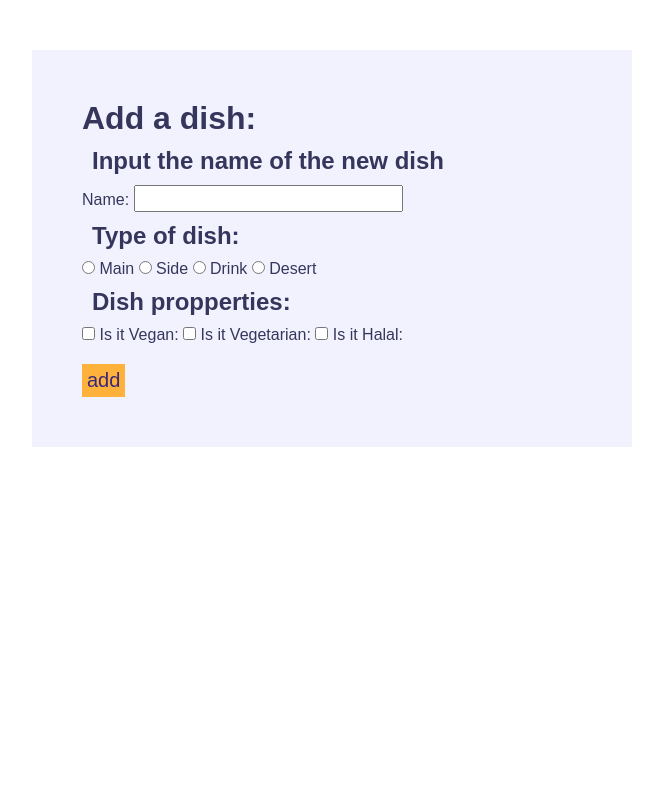
After one commit to AnuraagDeshpande/Undercooked-Website, a PHP site: page /add.html in a window 1280 px wide. The commit adds this page. Shown: the whole page, without its empty margins (18-681 px from the left). Run offline with PHP 8.4, Linux system fonts and the light colour scheme.

Commit message:
food insertion form added

```diff
--- /dev/null
+++ b/public_html/add.html
@@ -0,0 +1,100 @@
+<!DOCTYPE html>
+<html lang="en">
+    <head>
+        <meta charset="UTF-8">
+        <meta name="viewport" content="width=device-width, initial-scale=1.0">
+        <title>Undercooked Website</title>
+        <link href="styles.css" rel="stylesheet"/>
+        <style>
+            /* Hide all sections by default */
+            .section {
+                display: none;
+            }
+
+            /* Show section when the corresponding radio button is checked */
+            input[type="radio"]#main:checked ~ .main,
+            input[type="radio"]#side:checked ~ .side,
+            input[type="radio"]#drink:checked ~ .drink,
+            input[type="radio"]#desert:checked ~ .desert,
+            input[type="radio"]#main:checked ~ .nond,
+            input[type="radio"]#side:checked ~ .nond,
+            input[type="radio"]#desert:checked ~ .nond {
+                display: block;
+            }
+
+            /* Style for form sections */
+            .section {
+                padding: 10px;
+                margin: 10px 0;
+            }
+        </style>
+    </head>
+
+    <body>
+        <form  method="POST" class="db_query secondary">
+            <h1>Add a dish:</h1>
+            <!--The user has to input the name-->
+            <h2>Input the name of the new dish</h2>
+            <label for="name">Name:</label>
+            <input type="text" name="name" id="name" required minlength="5" maxlength="100">
+            <!--Here the user can select the dish type-->
+            <h2>Type of dish:</h2>
+            <input type="radio" name="dish_type" id="main" value="main" onclick="index.html">
+            <label for="main">Main</label>
+            <input type="radio" name="dish_type"  id="side" value="side">
+            <label for="side">Side</label>
+            <input type="radio" name="dish_type"  id="drink" value="drink">
+            <label for="drink">Drink</label>
+            <input type="radio" name="dish_type"  id="desert" value="desert">
+            <label for="desert">Desert</label>
+            <!--The user can set the basic dish charasteristics-->
+            <h2>Dish propperties:</h2>
+            <input type="checkbox" name="vegan" id="vegan">
+            <label for="vegan">Is it Vegan:</label>
+            <input type="checkbox" name="vegetarian" id="vegetarian">
+            <label for="vegetarian">Is it Vegetarian:</label>
+            <input type="checkbox" name="halal" id="halal">
+            <label for="halal">Is it Halal:</label>
+            <!--Some stuff is specific  to the type of the dish-->
+            <!--DRINK-->
+            <div class="drink section background">
+                <input type="checkbox" name="cold" id="cold">
+                <label for="cold">Cold</label>
+                <input type="checkbox" name="hot" id="hot">
+                <label for="hot">Hot</label>
+            </div>
+            <!--ELSE-->
+            <div class="nond section background">
+                <input type="checkbox" name="bowl" id="bowl">
+                <label for="bowl">Bowl</label>
+                <input type="checkbox" name="plate" id="plate">
+                <label for="plate">Plate</label>
+            </div>
+            <!--MAIN-->
+            <div class="main section background">
+                <input type="checkbox" name="meat" id="meat">
+                <label for="meat">Meat</label>
+                <input type="checkbox" name="fish" id="fish">
+                <label for="fish">Fish</label>
+                <input type="checkbox" name="chicken" id="chicken">
+                <label for="chicken">Chicken</label>
+            </div>
+            <!--SIDE-->
+            <div class="side section background">
+                <input type="checkbox" name="vegetables" id="vegetables">
+                <label for="vegetables">Vegetables</label>
+            </div>
+            <!--DESERT-->
+            <div class="desert section background">
+                <input type="checkbox" name="cold" id="coldD">
+                <label for="coldDs">Cold</label>
+                <input type="checkbox" name="fruit" id="fruit">
+                <label for="fruit">Fruit</label>
+            </div>
+            <!--The user can submit the form contents by pressing a button-->
+            <h2></h2>
+            <input type="submit" value="add" class="accent">
+        </form>
+    </body>
+
+</html>
--- a/public_html/styles.css
+++ b/public_html/styles.css
@@ -380,3 +380,48 @@ form {
     background-color: #FFB23B;
     color:#3A277C;
 }
+
+/*
+ADD FORM
+here is the formatting for input form for the dattabase
+*/
+form.db_query{
+    width: 600px;
+    display: block;
+    padding: 50px;
+    margin: 50px;
+    justify-content: center;
+}
+
+form.db_query input{
+    font-size: 20px;
+}
+
+form.db_query h2 {
+    margin: 10px
+}
+
+form.db_query input[type="submit"]{
+    padding: 5px;
+    border-width: 0px;
+}
+
+/* Hide all sections by default */
+.section {
+    display: none;
+}
+.section {
+    padding: 10px;
+    margin: 10px 0;
+}
+
+/* Show section when the corresponding radio button is checked */
+input[type="radio"]#main:checked ~ .main,
+input[type="radio"]#side:checked ~ .side,
+input[type="radio"]#drink:checked ~ .drink,
+input[type="radio"]#desert:checked ~ .desert,
+input[type="radio"]#main:checked ~ .nond,
+input[type="radio"]#side:checked ~ .nond,
+input[type="radio"]#desert:checked ~ .nond {
+    display: block;
+}
```
Also changed, not shown: public_html/try.php (added, +84 -0 lines).
